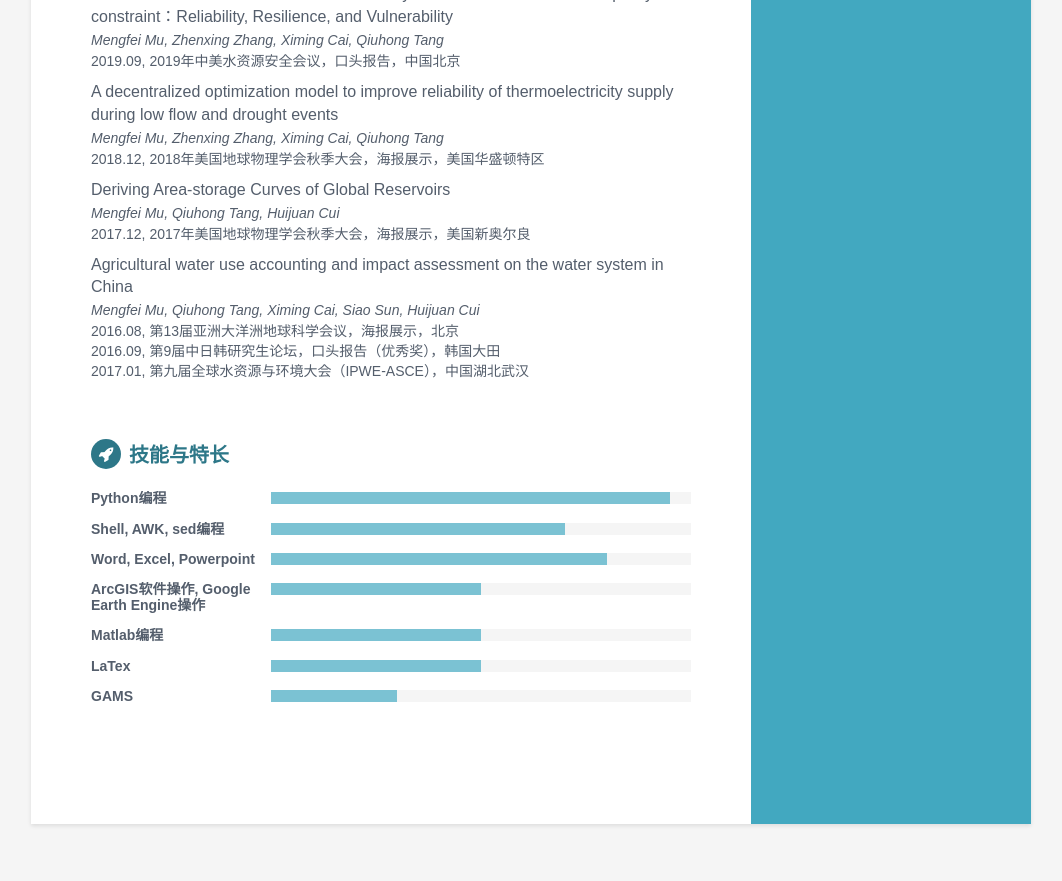
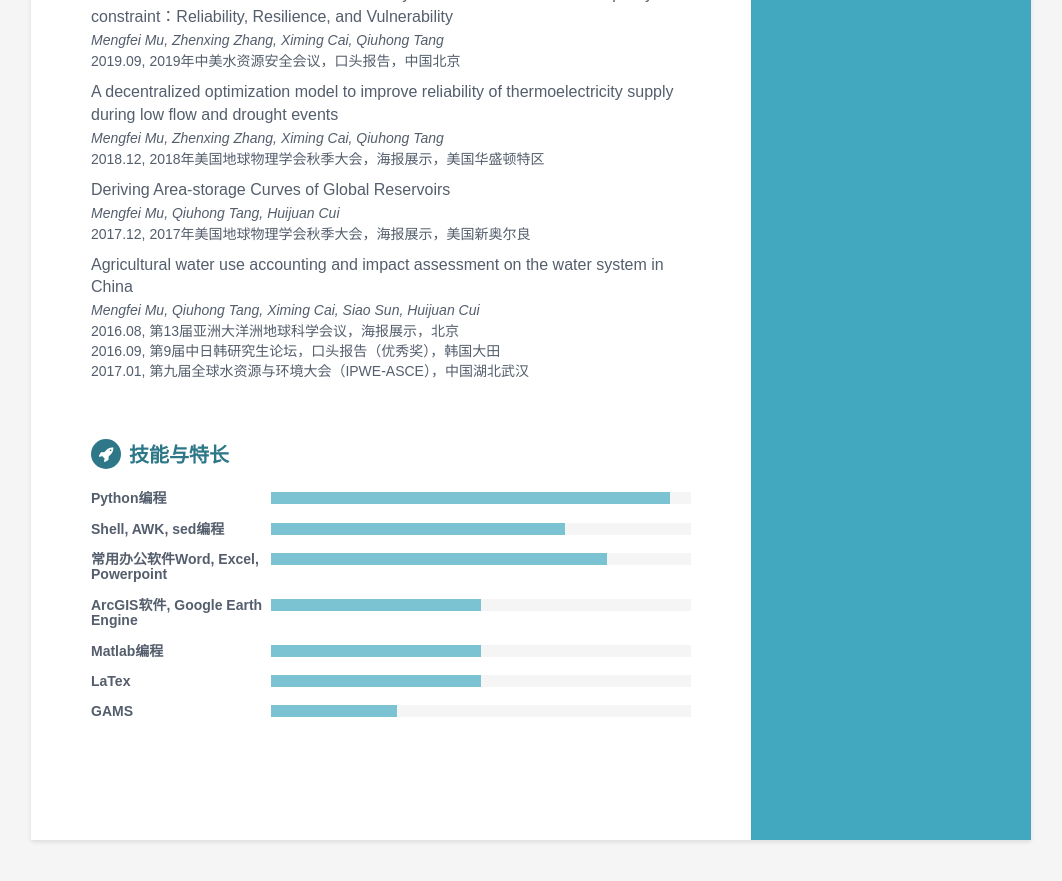
Before and after one commit to mengfeimu/cv-zh, a Jekyll site: the page built from index.html, in a window 1280 px wide and 900 px high, scrolled down 1736 px. Shown: the top 881 px of the window, without its empty margins (109-1171 px from the left). Built offline with Jekyll 4.4.1, drawn with Linux system fonts in a browser that asks for light colours.

Commit message:
Update skills.yml

```diff
--- a/_data/skills.yml
+++ b/_data/skills.yml
@@ -5,10 +5,10 @@
   name: Shell, AWK, sed编程
   level: 70%
 - skill:
-  name: Word, Excel, Powerpoint
+  name: 常用办公软件Word, Excel, Powerpoint
   level: 80%
 - skill:
-  name: ArcGIS软件操作, Google Earth Engine操作
+  name: ArcGIS软件, Google Earth Engine
   level: 50%
 - skill:
   name: Matlab编程
```
